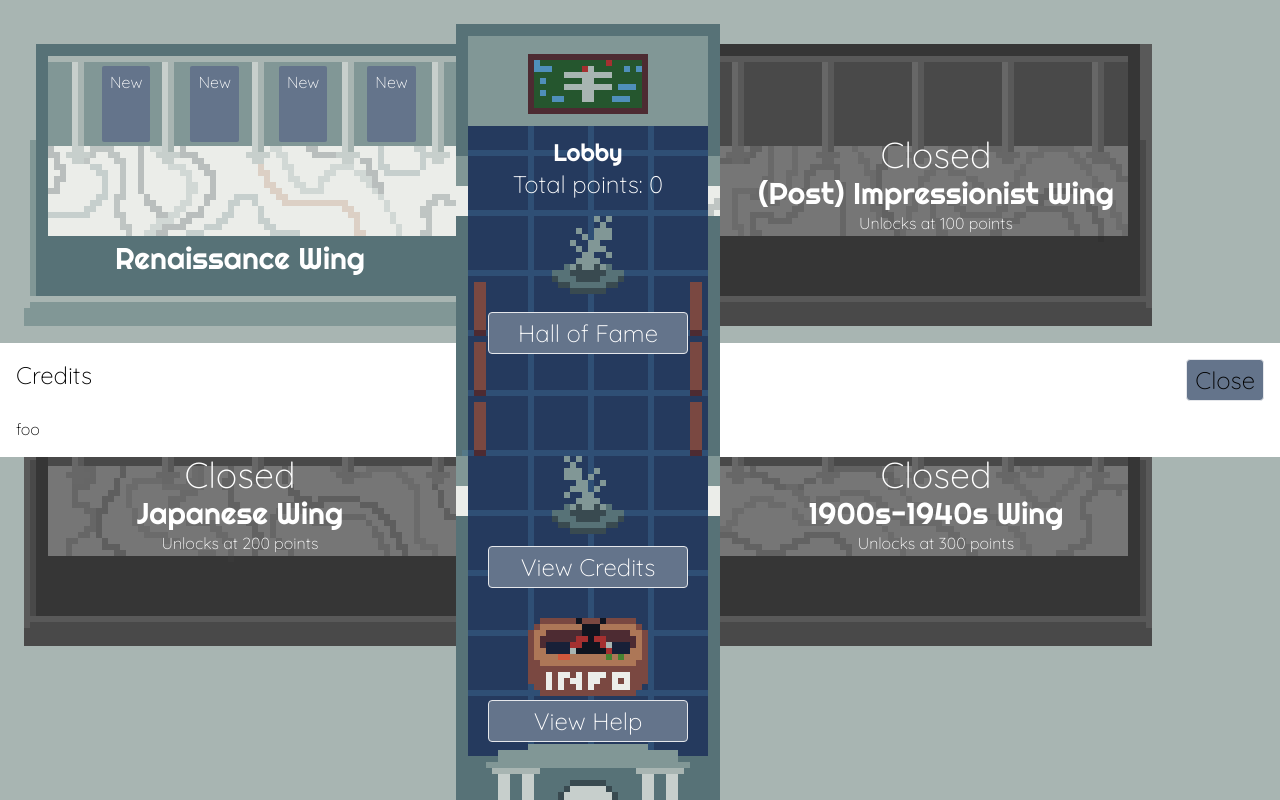
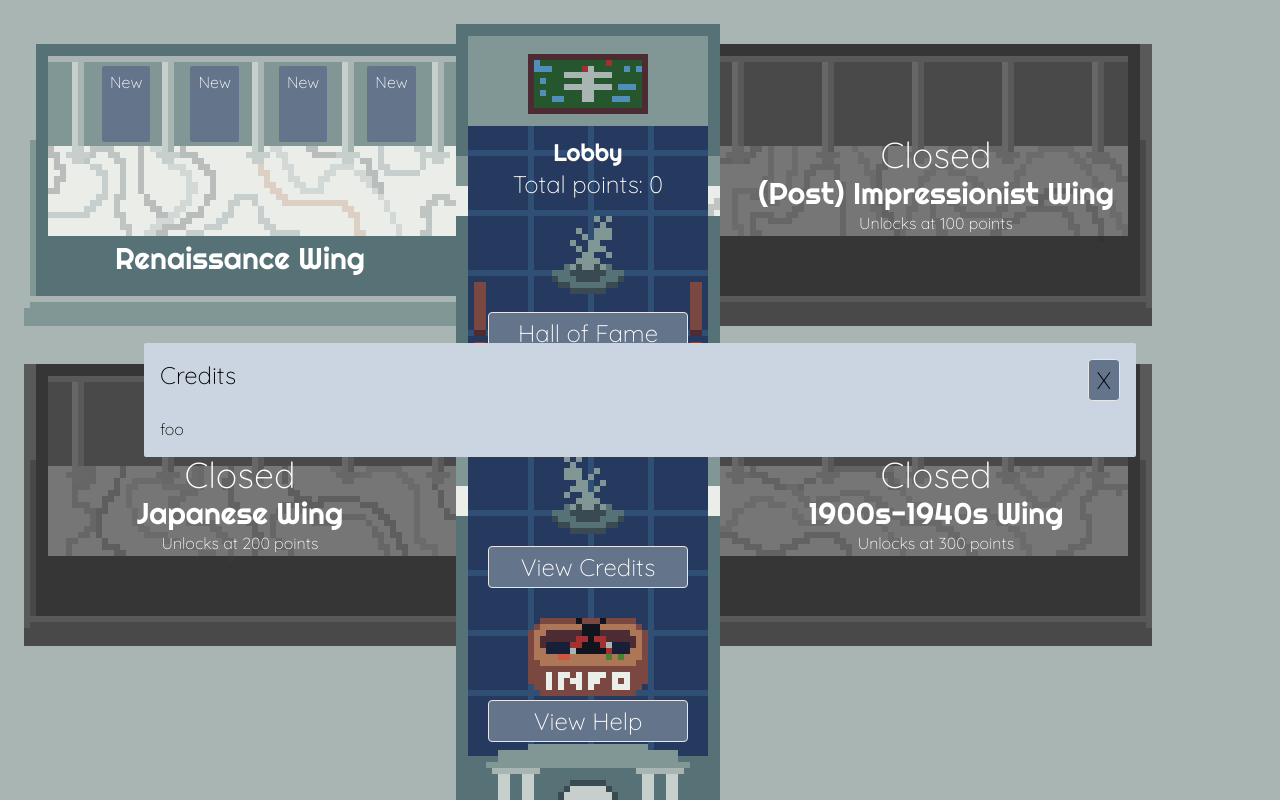
Before and after one commit to b-kelly/ludum-dare-54, a SvelteKit app: page /view in a window 1280 px wide. Both pictures are taken after a click on the button "View Credits". Shown: the top 800 px of the page. Built offline with nearby package versions, Linux system fonts and the light colour scheme.

Commit message:
modal updates

```diff
--- a/src/lib/Modal.svelte
+++ b/src/lib/Modal.svelte
@@ -2,14 +2,14 @@
 	export let open = false;
 </script>
 
-<aside class="modal relative p-lg" class:visible={open}>
+<aside class="modal relative p-lg z-20" class:visible={open}>
 	<div class="modal-dialog">
 		<header class="modal-title">
 			<span>
 				<slot name="title" />
 			</span>
 			<button type="button" class="text-current" on:click={() => (open = false)}>
-				<span>Close</span>
+				<span>X</span>
 			</button>
 		</header>
 		<section class="modal-body">
@@ -20,12 +20,12 @@
 
 <style>
 	.modal {
-		@apply fixed top-0 left-0 w-full h-full hidden
+		@apply w-full h-full fixed top-0 left-0 hidden
             items-center justify-center;
 	}
 
 	.modal-dialog {
-		@apply bg-white max-w-full w-full p-4 gap-4 flex flex-col;
+		@apply bg-slate-300 rounded-sm max-w-full w-full mx-36 p-4 gap-4 flex flex-col;
 	}
 
 	.modal-title {
--- a/src/routes/view/+page.svelte
+++ b/src/routes/view/+page.svelte
@@ -20,7 +20,7 @@
 	{#each wings as wing, i}
 		<div class="wing wing-{i + 1}">
 			{#if $gameScore >= wing.unlockReq}
-				<div class="flex align-top ml-11">
+				<div class="flex align-top {(i==0 || i==2) ? "ml-11" : "ml-1"}">
 					{#each wing.paintings as painting}
 						{#if $gameState.finishedPaintings[painting]}
 							<a href="/view/painting?painting={painting}" class="painting">
```
